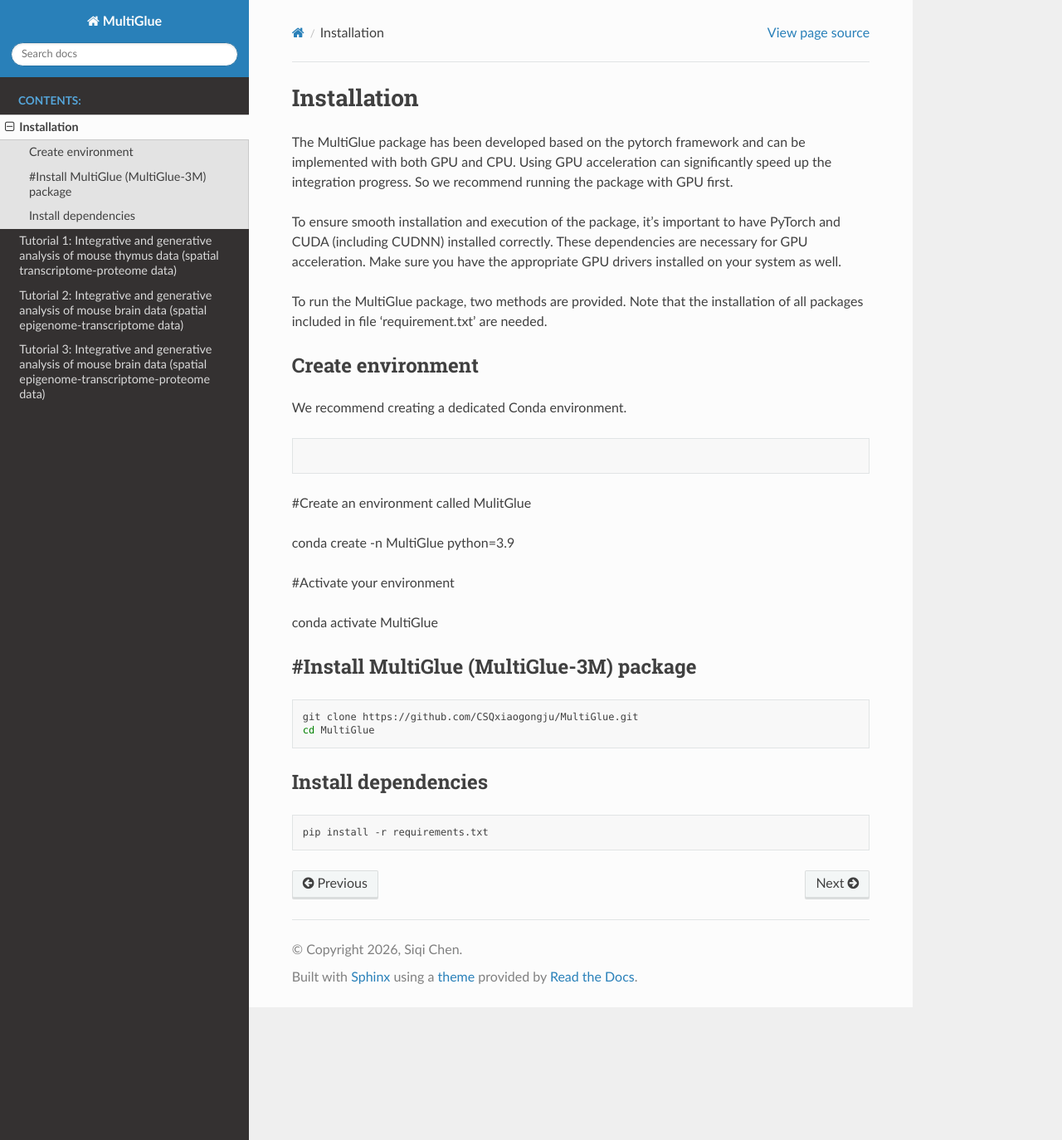
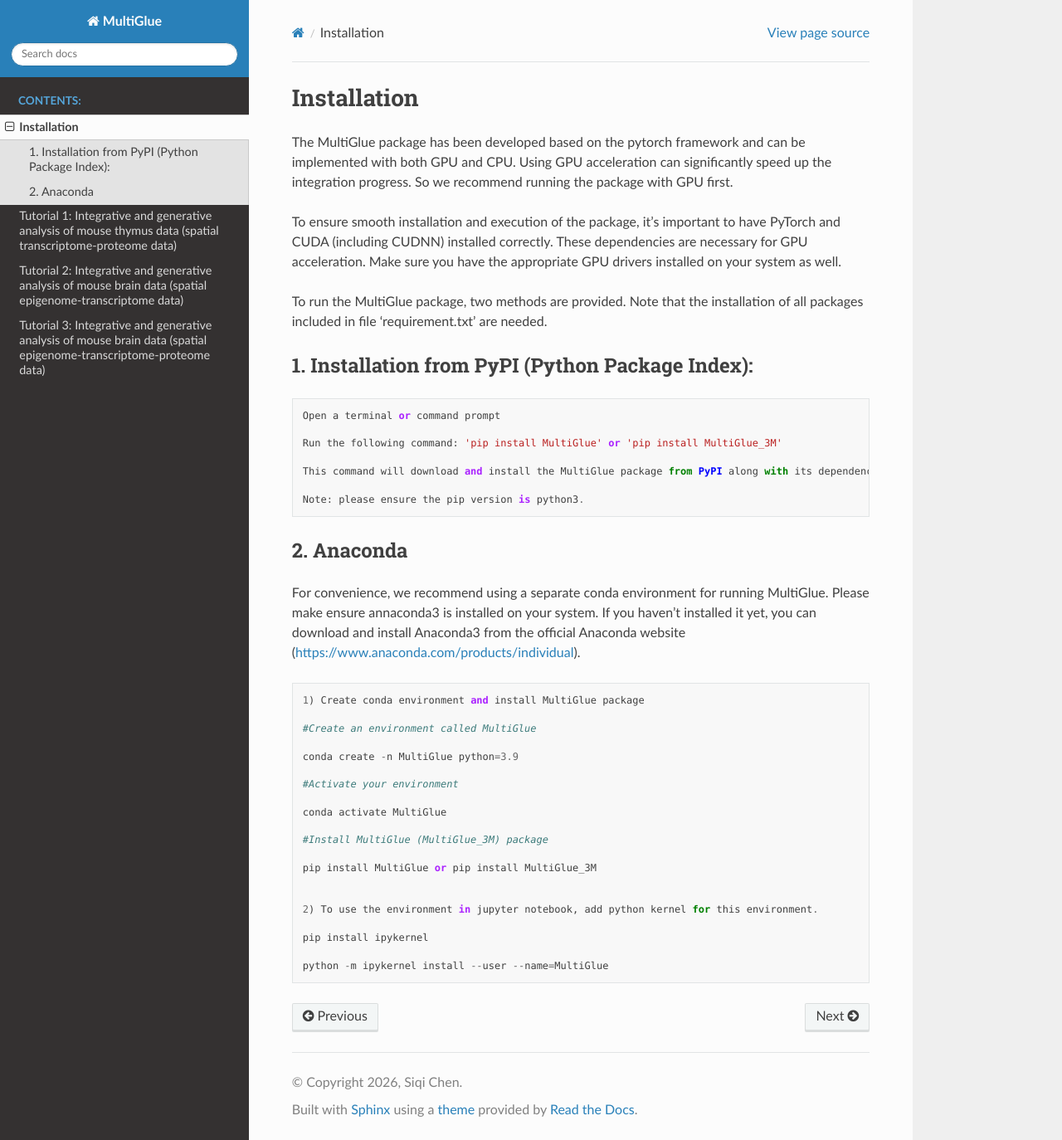
Before and after one commit to CSQxiaogongju/MultiGlue, a Sphinx documentation site: the page built from docs/source/installation.rst, in a window 1280 px wide and 1374 px high. Shown: the whole window at 83% size. Built offline with Sphinx 7.4.7 and the Read the Docs theme 3.1.0, drawn with Linux system fonts in a browser that asks for light colours.

Commit message:
Update installation.rst

```diff
--- a/docs/source/installation.rst
+++ b/docs/source/installation.rst
@@ -3,36 +3,47 @@
 
 The MultiGlue package has been developed based on the pytorch framework and can be implemented with both GPU and CPU. Using GPU acceleration can significantly speed up the integration progress. So we recommend running the package with GPU first.
 
-To ensure smooth installation and execution of the package, it’s important to have PyTorch and CUDA (including CUDNN) installed correctly. These dependencies are necessary for GPU acceleration. Make sure you have the appropriate GPU drivers installed on your system as well.
+To ensure smooth installation and execution of the package, it's important to have PyTorch and CUDA (including CUDNN) installed correctly. These dependencies are necessary for GPU acceleration. Make sure you have the appropriate GPU drivers installed on your system as well.
 
-To run the MultiGlue package, two methods are provided. Note that the installation of all packages included in file ‘requirement.txt’ are needed.
+To run the MultiGlue package, two methods are provided. Note that the installation of all packages included in file 'requirement.txt' are needed.
 
-Create environment
-------------------
+1. Installation from PyPI (Python Package Index):
+---------------------
 
-We recommend creating a dedicated Conda environment.
+.. code-block:: python
 
-.. code-block:: bash
-#Create an environment called MulitGlue
+   Open a terminal or command prompt
 
-conda create -n MultiGlue python=3.9
+   Run the following command: 'pip install MultiGlue' or 'pip install MultiGlue_3M'
 
-#Activate your environment
+   This command will download and install the MultiGlue package from PyPI along with its dependencies. If any of the dependencies listed in the 'requirement.txt' file are missing, they will be installed automatically.
 
-conda activate MultiGlue
-
-#Install MultiGlue (MultiGlue-3M) package
-------------------
-
-.. code-block:: bash
-
-   git clone https://github.com/CSQxiaogongju/MultiGlue.git
-   cd MultiGlue
+   Note: please ensure the pip version is python3.
 
 
-Install dependencies
---------------------
+2. Anaconda
+------------
+For convenience, we recommend using a separate conda environment for running MultiGlue. Please make ensure annaconda3 is installed on your system. If you haven't installed it yet, you can download and install Anaconda3 from the official Anaconda website (https://www.anaconda.com/products/individual).
 
-.. code-block:: bash
+.. code-block:: python
 
-   pip install -r requirements.txt
+   1) Create conda environment and install MultiGlue package
+
+   #Create an environment called MultiGlue
+
+   conda create -n MultiGlue python=3.9
+
+   #Activate your environment
+
+   conda activate MultiGlue
+
+   #Install MultiGlue (MultiGlue_3M) package
+
+   pip install MultiGlue or pip install MultiGlue_3M
+
+
+   2) To use the environment in jupyter notebook, add python kernel for this environment.
+
+   pip install ipykernel
+
+   python -m ipykernel install --user --name=MultiGlue
```
